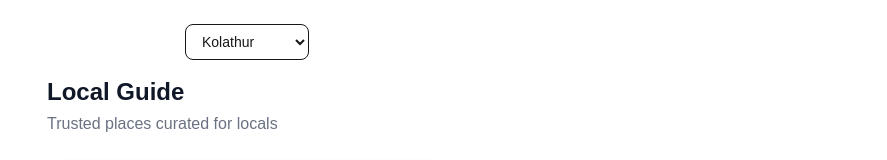
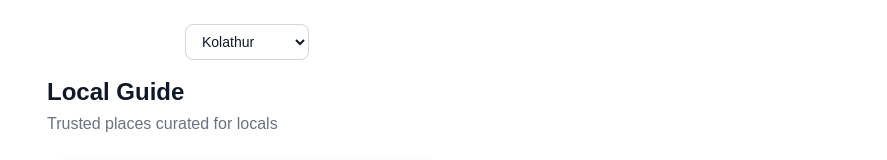
Before and after one commit to reachsibiat0db/local-guide, a Next.js app: page / in a window 1280 px wide. Shown: the top 160 px of the page, without its empty margins (393-1280 px from the left). Built offline with nearby package versions, Linux system fonts and the light colour scheme.

Commit message:
Area Selector UI Fix

```diff
--- a/components/area-selector.tsx
+++ b/components/area-selector.tsx
@@ -22,7 +22,7 @@ export default function AreaSelector() {
       <select
         value={area}
         onChange={(e) => changeArea(e.target.value)}
-        className="border rounded-lg px-3 py-2 text-sm"
+        className="border border-gray-300 bg-white text-gray-900 rounded-lg px-3 py-2 text-sm"
       >
         {AREAS.map((a) => (
           <option key={a.id} value={a.name}>
```
